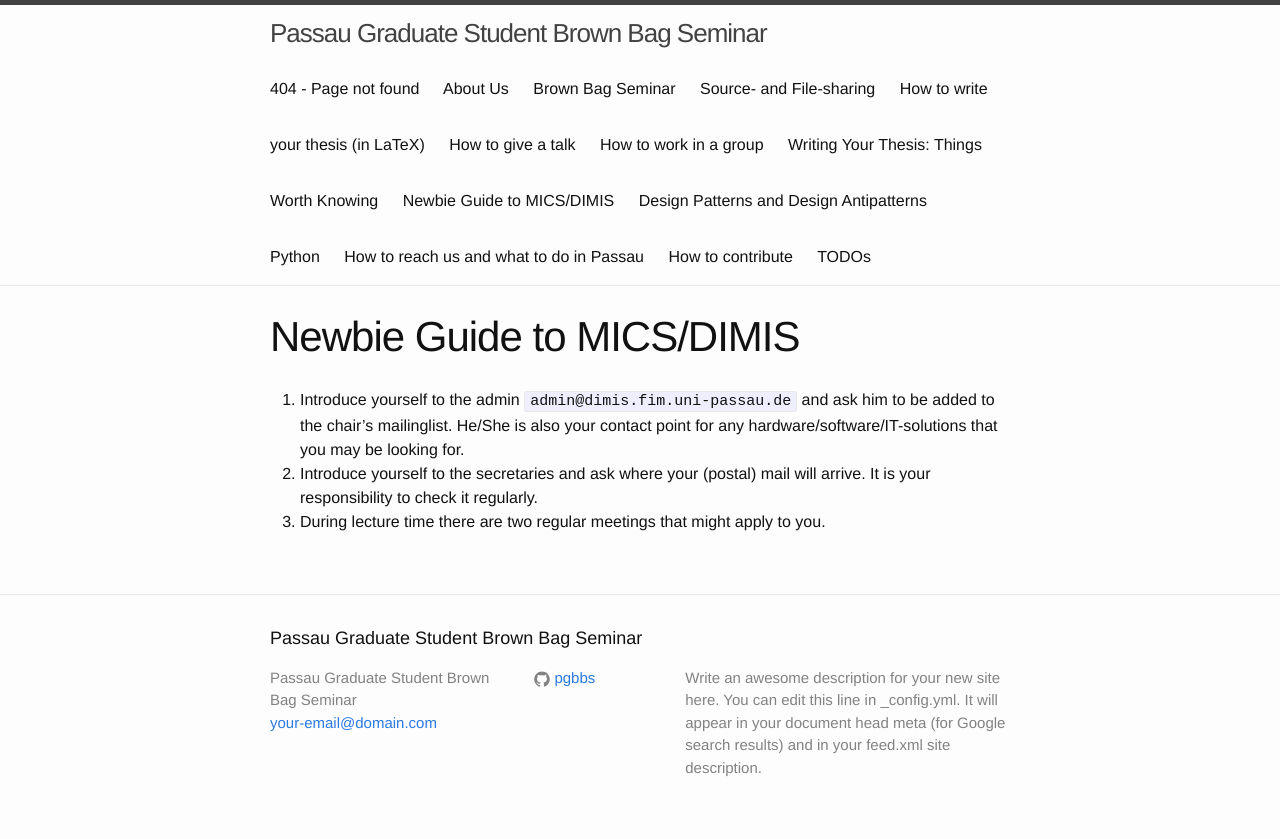
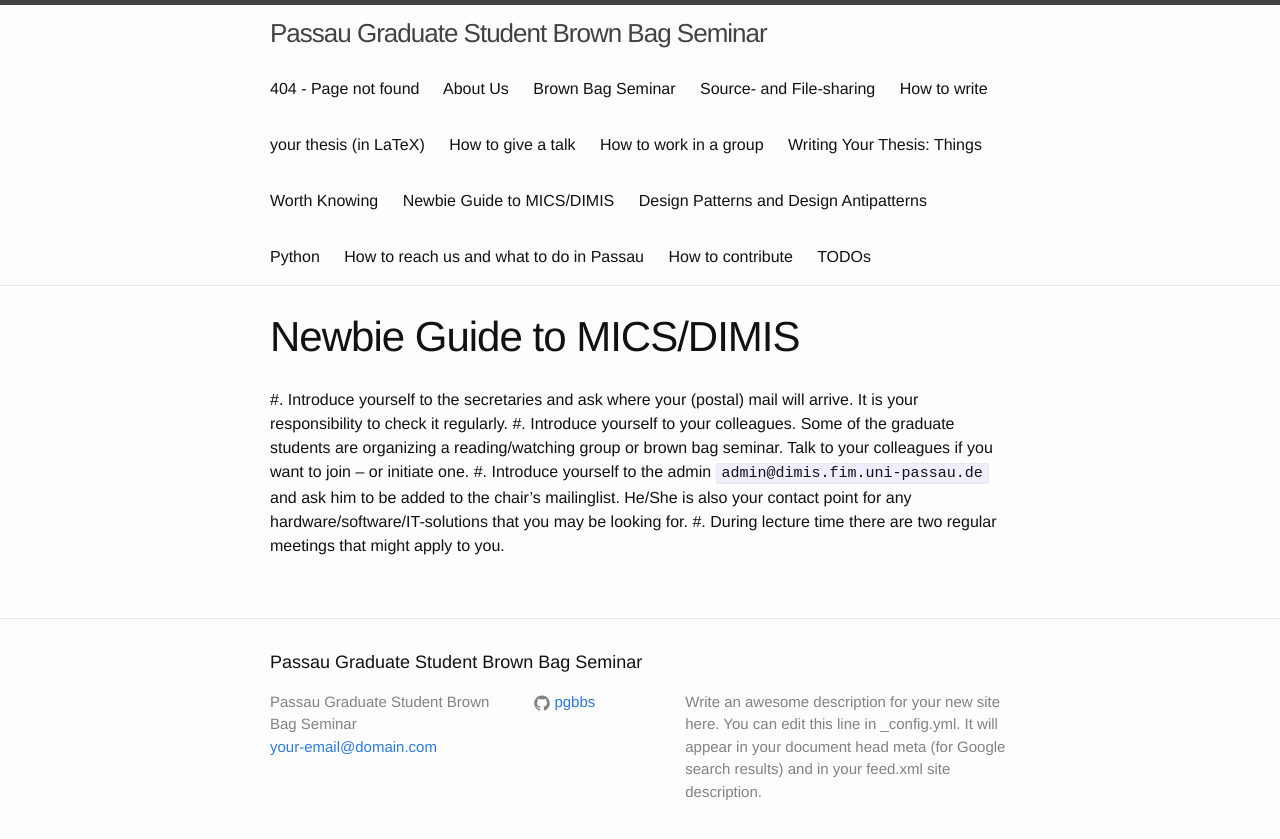
Before and after one commit to PGBBS/pgbbs.github.io, a Jekyll site: the page built from _pages/newbie.md, in a window 1280 px wide. Shown: the top 839 px of the page. Built offline with Jekyll 4.4.1, drawn with Linux system fonts in a browser that asks for light colours.

Commit message:
mention watching/reading

```diff
--- a/_pages/newbie.md
+++ b/_pages/newbie.md
@@ -3,11 +3,15 @@ title: "Newbie Guide to MICS/DIMIS"
 layout: page
 ---
 
-1. Introduce yourself to the admin `admin@dimis.fim.uni-passau.de` and
-ask him to be added to the chair's mailinglist. He/She is also your
-contact point for any hardware/software/IT-solutions that you may be
-looking for.
-2. Introduce yourself to the secretaries and ask where your (postal)
-mail will arrive. It is your responsibility to check it regularly.
-3. During lecture time there are two regular meetings that might apply
-to you.
+#. Introduce yourself to the secretaries and ask where your (postal)
+   mail will arrive. It is your responsibility to check it regularly.
+#. Introduce yourself to your colleagues. Some of the graduate
+   students are organizing a reading/watching group or brown bag
+   seminar. Talk to your colleagues if you want to join -- or initiate
+   one.
+#. Introduce yourself to the admin `admin@dimis.fim.uni-passau.de` and
+   ask him to be added to the chair's mailinglist. He/She is also your
+   contact point for any hardware/software/IT-solutions that you may
+   be looking for.
+#. During lecture time there are two regular meetings that might apply
+   to you.
```
